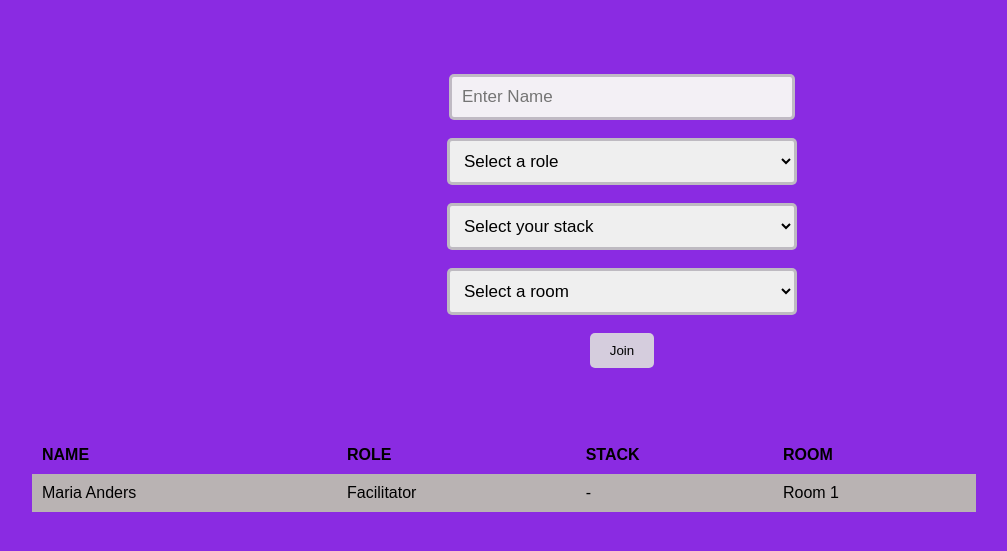
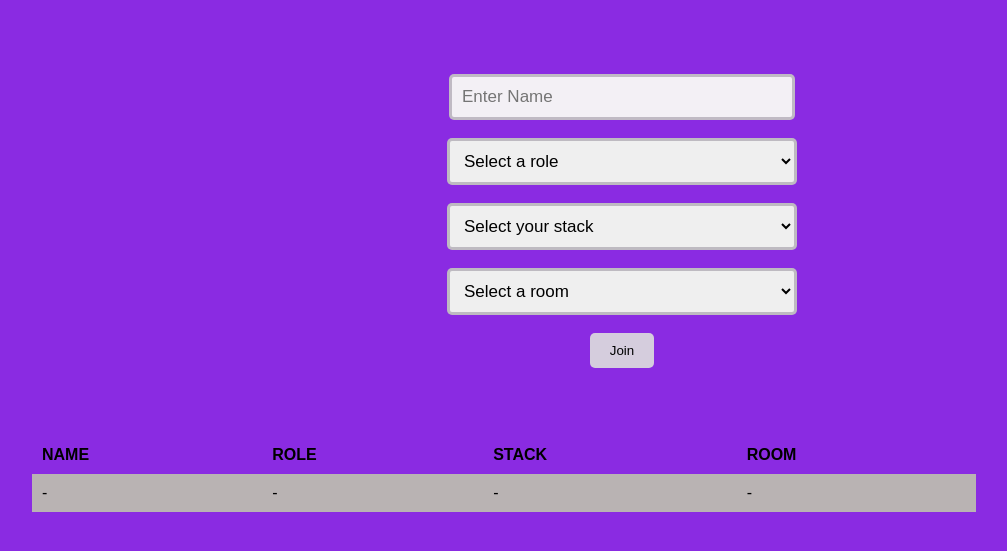
Before and after one commit to dunnie99/TestRoom-allocation, a plain HTML site: page index.html in a window 1280 px wide. Shown: the part 167-718 px from the top of the page, without its empty margins (18-1025 px from the left). Drawn offline with Linux system fonts and the light colour scheme.

Commit message:
Update index.html

```diff
--- a/index.html
+++ b/index.html
@@ -69,10 +69,10 @@
             <th>ROOM</th>
           </tr>
           <tr>
-            <td>Maria Anders</td>
-            <td>Facilitator</td>
             <td> - </td>
-            <td> Room 1 </td>
+            <td> - </td>
+            <td> - </td>
+            <td> - </td>
           </tr>
         </table>
       </div>
```
